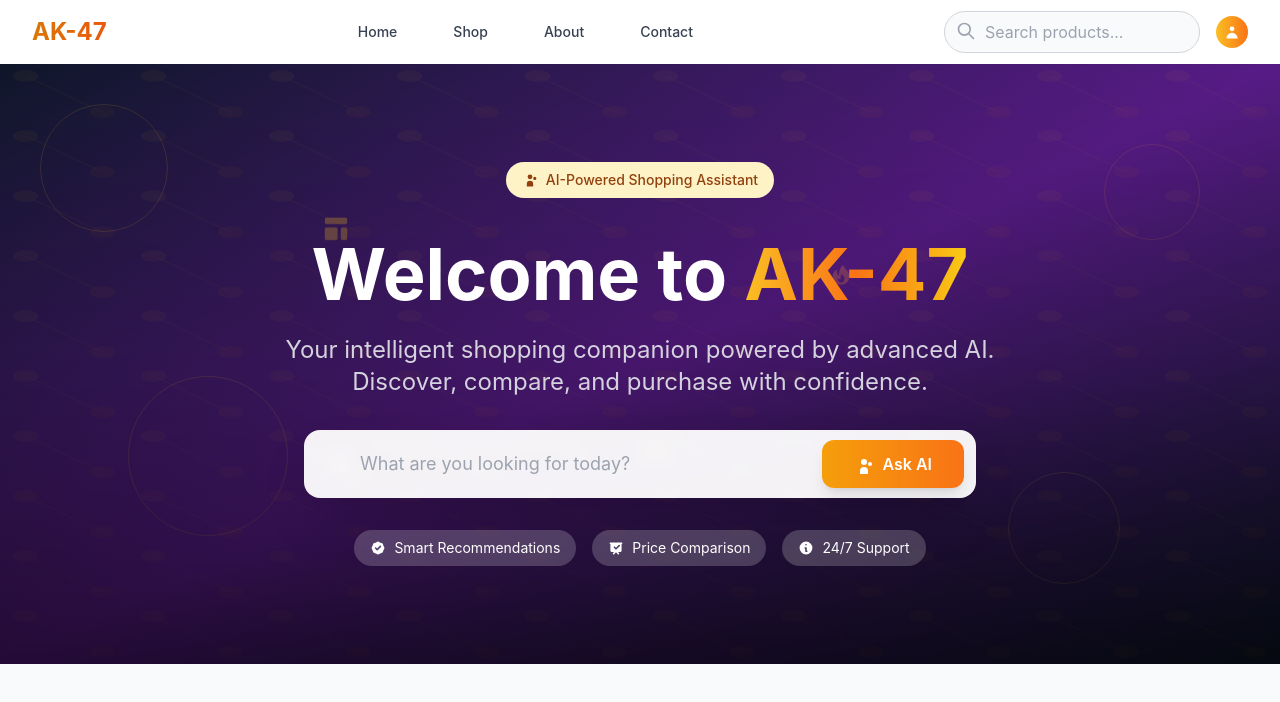
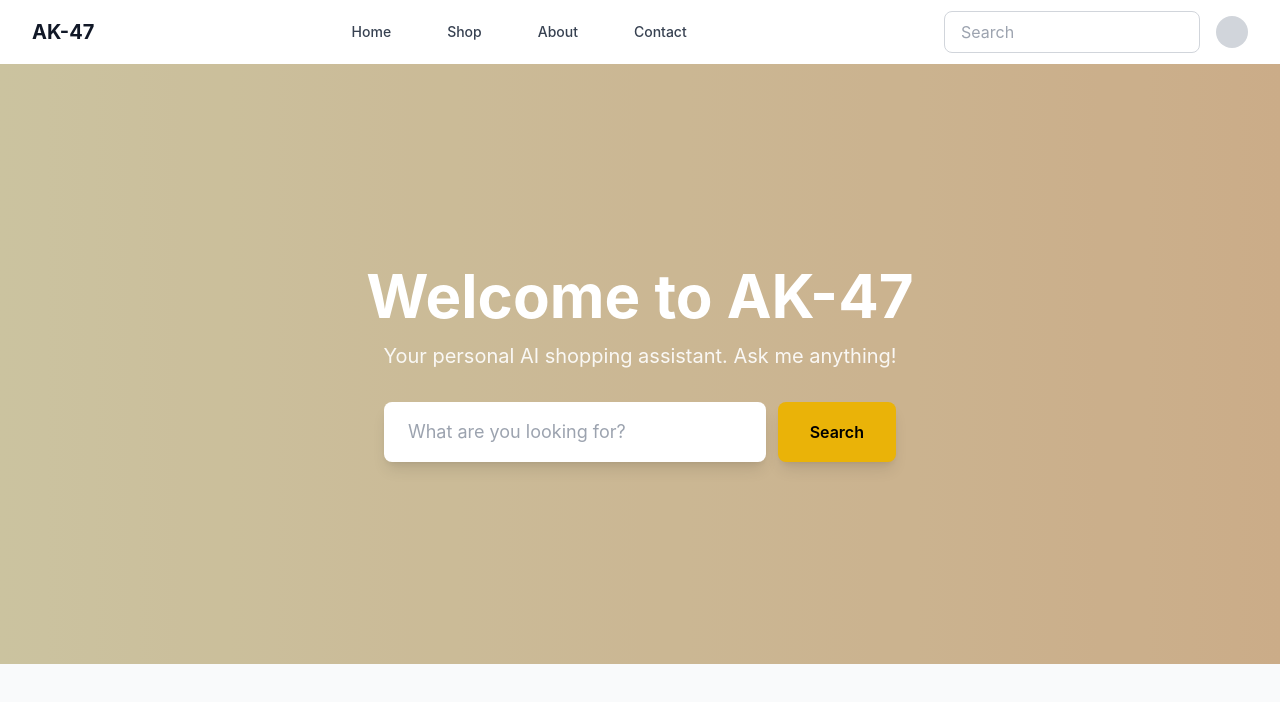
Before and after one commit to sweny-iquadra/ak47-frontend, a React (Create React App) app: page / in a window 1280 px wide. Shown: the top 702 px of the page. Built offline with nearby package versions, Linux system fonts and the light colour scheme.

Commit message:
Restored to '6431f90fe6951c6fc22ad22006def2ef0a5f32b6'
Replit-Restored-To: 6431f90fe6951c6fc22ad22006def2ef0a5f32b6

```diff
--- a/package.json
+++ b/package.json
@@ -3,7 +3,6 @@
   "version": "0.1.0",
   "private": true,
   "dependencies": {
-    "@tailwindcss/postcss": "^4.1.11",
     "@testing-library/dom": "^10.4.0",
     "@testing-library/jest-dom": "^6.6.3",
     "@testing-library/react": "^16.3.0",
--- a/postcss.config.js
+++ b/postcss.config.js
@@ -1,7 +1,7 @@
 
 module.exports = {
   plugins: {
-    '@tailwindcss/postcss': {},
+    tailwindcss: {},
     autoprefixer: {},
   },
 }
--- a/src/Landing.jsx
+++ b/src/Landing.jsx
@@ -5,28 +5,26 @@ const Landing = () => {
   return (
     <div className="min-h-screen bg-gray-50">
       {/* Header */}
-      <header className="bg-white/95 backdrop-blur-sm shadow-sm sticky top-0 z-50">
+      <header className="bg-white shadow-sm">
         <div className="max-w-7xl mx-auto px-4 sm:px-6 lg:px-8">
           <div className="flex justify-between items-center h-16">
             {/* Logo */}
             <div className="flex items-center">
-              <div className="text-2xl font-bold bg-gradient-to-r from-amber-600 to-orange-600 bg-clip-text text-transparent">
-                AK-47
-              </div>
+              <div className="text-xl font-bold text-gray-900">AK-47</div>
             </div>
 
             {/* Navigation Links */}
             <nav className="hidden md:flex space-x-8">
-              <a href="/" className="text-gray-700 hover:text-amber-600 px-3 py-2 text-sm font-medium transition-colors duration-200">
+              <a href="#" className="text-gray-700 hover:text-gray-900 px-3 py-2 text-sm font-medium">
                 Home
               </a>
-              <a href="/shop" className="text-gray-700 hover:text-amber-600 px-3 py-2 text-sm font-medium transition-colors duration-200">
+              <a href="#" className="text-gray-700 hover:text-gray-900 px-3 py-2 text-sm font-medium">
                 Shop
               </a>
-              <a href="/about" className="text-gray-700 hover:text-amber-600 px-3 py-2 text-sm font-medium transition-colors duration-200">
+              <a href="#" className="text-gray-700 hover:text-gray-900 px-3 py-2 text-sm font-medium">
                 About
               </a>
-              <a href="/contact" className="text-gray-700 hover:text-amber-600 px-3 py-2 text-sm font-medium transition-colors duration-200">
+              <a href="#" className="text-gray-700 hover:text-gray-900 px-3 py-2 text-sm font-medium">
                 Contact
               </a>
             </nav>
@@ -34,27 +32,18 @@ const Landing = () => {
             {/* Search and Profile */}
             <div className="flex items-center space-x-4">
               <div className="hidden md:block">
-                <div className="relative">
                 <input
                   type="text"
-                    placeholder="Search products..."
-                    className="w-64 px-4 py-2 pl-10 border border-gray-300 rounded-full focus:outline-none focus:ring-2 focus:ring-amber-500 focus:border-transparent bg-gray-50"
+                  placeholder="Search"
+                  className="w-64 px-4 py-2 border border-gray-300 rounded-lg focus:outline-none focus:ring-2 focus:ring-yellow-500"
                 />
-                  <svg className="absolute left-3 top-2.5 h-5 w-5 text-gray-400" fill="none" stroke="currentColor" viewBox="0 0 24 24">
-                    <path strokeLinecap="round" strokeLinejoin="round" strokeWidth={2} d="M21 21l-6-6m2-5a7 7 0 11-14 0 7 7 0 0114 0z" />
-                  </svg>
               </div>
-              </div>
-              <div className="w-8 h-8 bg-gradient-to-r from-amber-400 to-orange-500 rounded-full flex items-center justify-center">
-                <svg className="w-4 h-4 text-white" fill="currentColor" viewBox="0 0 20 20">
-                  <path fillRule="evenodd" d="M10 9a3 3 0 100-6 3 3 0 000 6zm-7 9a7 7 0 1114 0H3z" clipRule="evenodd" />
-                </svg>
-              </div>
+              <div className="w-8 h-8 bg-gray-300 rounded-full"></div>
             </div>
 
             {/* Mobile menu button */}
             <div className="md:hidden">
-              <button className="text-gray-700 hover:text-amber-600">
+              <button className="text-gray-700 hover:text-gray-900">
                 <svg className="h-6 w-6" fill="none" viewBox="0 0 24 24" stroke="currentColor">
                   <path strokeLinecap="round" strokeLinejoin="round" strokeWidth={2} d="M4 6h16M4 12h16M4 18h16" />
                 </svg>
@@ -66,122 +55,36 @@ const Landing = () => {
 
       {/* Hero Section */}
       <main className="relative">
-        <div className="relative h-96 md:h-[500px] lg:h-[600px] overflow-hidden">
-          {/* AI Shopping Assistant Background */}
-          <div className="absolute inset-0 bg-gradient-to-br from-slate-900 via-purple-900 to-slate-900">
-            {/* Animated AI Elements */}
-            <div className="absolute inset-0 opacity-20">
-              <div className="absolute top-10 left-10 w-32 h-32 border border-amber-400 rounded-full animate-pulse"></div>
-              <div className="absolute top-20 right-20 w-24 h-24 border border-orange-400 rounded-full animate-pulse delay-1000"></div>
-              <div className="absolute bottom-32 left-32 w-40 h-40 border border-yellow-400 rounded-full animate-pulse delay-2000"></div>
-              <div className="absolute bottom-20 right-40 w-28 h-28 border border-amber-300 rounded-full animate-pulse delay-3000"></div>
-            </div>
-
-            {/* Neural Network Pattern */}
-            <div className="absolute inset-0 opacity-10">
-              <svg className="w-full h-full" viewBox="0 0 100 100" preserveAspectRatio="none">
-                <defs>
-                  <pattern id="circuit" x="0" y="0" width="10" height="10" patternUnits="userSpaceOnUse">
-                    <circle cx="2" cy="2" r="1" fill="#fbbf24" opacity="0.4"/>
-                    <line x1="2" y1="2" x2="8" y2="8" stroke="#fbbf24" strokeWidth="0.2" opacity="0.3"/>
-                    <circle cx="8" cy="8" r="1" fill="#f59e0b" opacity="0.4"/>
-                  </pattern>
-                </defs>
-                <rect width="100%" height="100%" fill="url(#circuit)"/>
-              </svg>
-            </div>
-
-            {/* Floating Icons */}
-            <div className="absolute inset-0">
-              <div className="absolute top-1/4 left-1/4 text-amber-400 opacity-30 animate-bounce" style={{animationDelay: '0s'}}>
-                <svg className="w-8 h-8" fill="currentColor" viewBox="0 0 20 20">
-                  <path d="M3 4a1 1 0 011-1h12a1 1 0 011 1v2a1 1 0 01-1 1H4a1 1 0 01-1-1V4zM3 10a1 1 0 011-1h6a1 1 0 011 1v6a1 1 0 01-1 1H4a1 1 0 01-1-1v-6zM14 9a1 1 0 00-1 1v6a1 1 0 001 1h2a1 1 0 001-1v-6a1 1 0 00-1-1h-2z"/>
-                </svg>
-              </div>
-              <div className="absolute top-1/3 right-1/3 text-orange-400 opacity-30 animate-bounce" style={{animationDelay: '1s'}}>
-                <svg className="w-6 h-6" fill="currentColor" viewBox="0 0 20 20">
-                  <path fillRule="evenodd" d="M12.395 2.553a1 1 0 00-1.45-.385c-.345.23-.614.558-.822.88-.214.33-.403.713-.57 1.116-.334.804-.614 1.768-.84 2.734a31.365 31.365 0 00-.613 3.58 2.64 2.64 0 01-.945-1.067c-.328-.68-.398-1.534-.398-2.654A1 1 0 005.05 6.05 6.981 6.981 0 003 11a7 7 0 1011.95-4.95c-.592-.591-.98-.985-1.348-1.467-.363-.476-.724-1.063-1.207-2.03zM12.12 15.12A3 3 0 017 13s.879.5 2.5.5c0-1 .5-4 1.25-4.5.5 1 .786 1.293 1.371 1.879A2.99 2.99 0 0113 13a2.99 2.99 0 01-.879 2.121z" clipRule="evenodd"/>
-                </svg>
-              </div>
-              <div className="absolute bottom-1/3 left-1/2 text-yellow-400 opacity-30 animate-bounce" style={{animationDelay: '2s'}}>
-                <svg className="w-7 h-7" fill="currentColor" viewBox="0 0 20 20">
-                  <path d="M9 12l2 2 4-4m6 2a9 9 0 11-18 0 9 9 0 0118 0z"/>
-                </svg>
-              </div>
-            </div>
-
-            {/* Gradient Overlay */}
-            <div className="absolute inset-0 bg-gradient-to-t from-black/60 via-black/20 to-transparent"></div>
+        <div className="relative h-96 md:h-[500px] lg:h-[600px]">
+          {/* Background Image Placeholder */}
+          <div className="absolute inset-0 bg-gradient-to-r from-amber-100 to-orange-200">
+            <div className="absolute inset-0 bg-black bg-opacity-20"></div>
           </div>
 
           {/* Hero Content */}
           <div className="relative z-10 flex flex-col items-center justify-center h-full px-4 sm:px-6 lg:px-8">
-            <div className="text-center max-w-4xl mx-auto">
-              <div className="mb-6">
-                <span className="inline-flex items-center px-4 py-2 rounded-full text-sm font-medium bg-amber-100 text-amber-800 mb-4">
-                  <svg className="w-4 h-4 mr-2" fill="currentColor" viewBox="0 0 20 20">
-                    <path d="M13 6a3 3 0 11-6 0 3 3 0 016 0zM18 8a2 2 0 11-4 0 2 2 0 014 0zM14 15a4 4 0 00-8 0v3h8v-3z"/>
-                  </svg>
-                  AI-Powered Shopping Assistant
-                </span>
-              </div>
-
-              <h1 className="text-4xl md:text-6xl lg:text-7xl font-bold text-white mb-6 leading-tight">
-                Welcome to{' '}
-                <span className="bg-gradient-to-r from-amber-400 via-orange-500 to-yellow-400 bg-clip-text text-transparent">
-                  AK-47
-                </span>
+            <div className="text-center">
+              <h1 className="text-4xl md:text-5xl lg:text-6xl font-bold text-white mb-4">
+                Welcome to AK-47
               </h1>
-
-              <p className="text-xl md:text-2xl text-gray-200 mb-8 opacity-90 max-w-3xl mx-auto leading-relaxed">
-                Your intelligent shopping companion powered by advanced AI.
-                Discover, compare, and purchase with confidence.
+              <p className="text-lg md:text-xl text-white mb-8 opacity-90">
+                Your personal AI shopping assistant. Ask me anything!
               </p>
 
-              {/* Enhanced Search Bar */}
-              <div className="max-w-2xl mx-auto">
-                <div className="relative">
-                  <div className="absolute inset-y-0 left-0 pl-6 flex items-center pointer-events-none">
-                    <svg className="h-6 w-6 text-gray-400" fill="none" stroke="currentColor" viewBox="0 0 24 24">
-                      <path strokeLinecap="round" strokeLinejoin="round" strokeWidth={2} d="M21 21l-6-6m2-5a7 7 0 11-14 0 7 7 0 0114 0z" />
-                    </svg>
-                  </div>
+              {/* Search Bar */}
+              <div className="max-w-lg mx-auto">
+                <div className="flex flex-col sm:flex-row gap-3">
+                  <div className="flex-1">
                     <input
                       type="text"
-                    placeholder="What are you looking for today?"
-                    className="w-full pl-14 pr-32 py-5 text-lg border-0 rounded-2xl shadow-2xl focus:outline-none focus:ring-4 focus:ring-amber-500/50 bg-white/95 backdrop-blur-sm"
+                      placeholder="What are you looking for?"
+                      className="w-full px-6 py-4 text-lg border-0 rounded-lg shadow-lg focus:outline-none focus:ring-2 focus:ring-yellow-500"
                     />
-                  <div className="absolute inset-y-0 right-0 flex items-center pr-3">
-                    <button className="bg-gradient-to-r from-amber-500 to-orange-500 hover:from-amber-600 hover:to-orange-600 text-white font-semibold px-8 py-3 rounded-xl shadow-lg transition duration-300 transform hover:scale-105 hover:shadow-xl">
-                      <svg className="w-5 h-5 mr-2 inline" fill="currentColor" viewBox="0 0 20 20">
-                        <path d="M13 6a3 3 0 11-6 0 3 3 0 016 0zM18 8a2 2 0 11-4 0 2 2 0 014 0zM14 15a4 4 0 00-8 0v3h8v-3z"/>
-                      </svg>
-                      Ask AI
+                  </div>
+                  <button className="bg-yellow-500 hover:bg-yellow-600 text-black font-semibold px-8 py-4 rounded-lg shadow-lg transition duration-200 transform hover:scale-105">
+                    Search
                   </button>
                 </div>
-                </div>
-              </div>
-
-              {/* Feature Pills */}
-              <div className="mt-8 flex flex-wrap justify-center gap-4">
-                <span className="inline-flex items-center px-4 py-2 rounded-full text-sm bg-white/20 text-white backdrop-blur-sm">
-                  <svg className="w-4 h-4 mr-2" fill="currentColor" viewBox="0 0 20 20">
-                    <path fillRule="evenodd" d="M6.267 3.455a3.066 3.066 0 001.745-.723 3.066 3.066 0 013.976 0 3.066 3.066 0 001.745.723 3.066 3.066 0 012.812 2.812c.051.643.304 1.254.723 1.745a3.066 3.066 0 010 3.976 3.066 3.066 0 00-.723 1.745 3.066 3.066 0 01-2.812 2.812 3.066 3.066 0 00-1.745.723 3.066 3.066 0 01-3.976 0 3.066 3.066 0 00-1.745-.723 3.066 3.066 0 01-2.812-2.812 3.066 3.066 0 00-.723-1.745 3.066 3.066 0 010-3.976 3.066 3.066 0 00.723-1.745 3.066 3.066 0 012.812-2.812zm7.44 5.252a1 1 0 00-1.414-1.414L9 10.586 7.707 9.293a1 1 0 00-1.414 1.414l2 2a1 1 0 001.414 0l4-4z" clipRule="evenodd"/>
-                  </svg>
-                  Smart Recommendations
-                </span>
-                <span className="inline-flex items-center px-4 py-2 rounded-full text-sm bg-white/20 text-white backdrop-blur-sm">
-                  <svg className="w-4 h-4 mr-2" fill="currentColor" viewBox="0 0 20 20">
-                    <path fillRule="evenodd" d="M3 3a1 1 0 000 2v8a2 2 0 002 2h2.586l-1.293 1.293a1 1 0 101.414 1.414L10 15.414l2.293 2.293a1 1 0 001.414-1.414L12.414 15H15a2 2 0 002-2V5a1 1 0 100-2H3zm11.707 4.707a1 1 0 00-1.414-1.414L10 9.586 8.707 8.293a1 1 0 00-1.414 1.414l2 2a1 1 0 001.414 0l4-4z" clipRule="evenodd"/>
-                  </svg>
-                  Price Comparison
-                </span>
-                <span className="inline-flex items-center px-4 py-2 rounded-full text-sm bg-white/20 text-white backdrop-blur-sm">
-                  <svg className="w-4 h-4 mr-2" fill="currentColor" viewBox="0 0 20 20">
-                    <path fillRule="evenodd" d="M18 10a8 8 0 11-16 0 8 8 0 0116 0zm-7-4a1 1 0 11-2 0 1 1 0 012 0zM9 9a1 1 0 000 2v3a1 1 0 001 1h1a1 1 0 100-2v-3a1 1 0 00-1-1H9z" clipRule="evenodd"/>
-                  </svg>
-                  24/7 Support
-                </span>
               </div>
             </div>
           </div>
@@ -189,18 +92,18 @@ const Landing = () => {
       </main>
 
       {/* Mobile Navigation Menu (hidden by default) */}
-      <div className="md:hidden hidden bg-white/95 backdrop-blur-sm border-t">
+      <div className="md:hidden hidden bg-white border-t">
         <div className="px-2 pt-2 pb-3 space-y-1">
-          <a href="/" className="block px-3 py-2 text-base font-medium text-gray-700 hover:text-amber-600 hover:bg-gray-50 rounded-lg transition-colors duration-200">
+          <a href="#" className="block px-3 py-2 text-base font-medium text-gray-700 hover:text-gray-900 hover:bg-gray-50">
             Home
           </a>
-          <a href="/shop" className="block px-3 py-2 text-base font-medium text-gray-700 hover:text-amber-600 hover:bg-gray-50 rounded-lg transition-colors duration-200">
+          <a href="#" className="block px-3 py-2 text-base font-medium text-gray-700 hover:text-gray-900 hover:bg-gray-50">
             Shop
           </a>
-          <a href="/about" className="block px-3 py-2 text-base font-medium text-gray-700 hover:text-amber-600 hover:bg-gray-50 rounded-lg transition-colors duration-200">
+          <a href="#" className="block px-3 py-2 text-base font-medium text-gray-700 hover:text-gray-900 hover:bg-gray-50">
             About
           </a>
-          <a href="/contact" className="block px-3 py-2 text-base font-medium text-gray-700 hover:text-amber-600 hover:bg-gray-50 rounded-lg transition-colors duration-200">
+          <a href="#" className="block px-3 py-2 text-base font-medium text-gray-700 hover:text-gray-900 hover:bg-gray-50">
             Contact
           </a>
         </div>
```
Also changed, not shown: 1 other file (tests, documents, lock files or other folders). Lines whose indentation alone changed are shown as unchanged.
